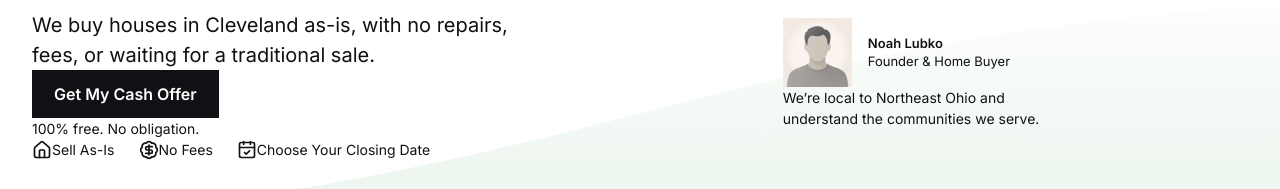
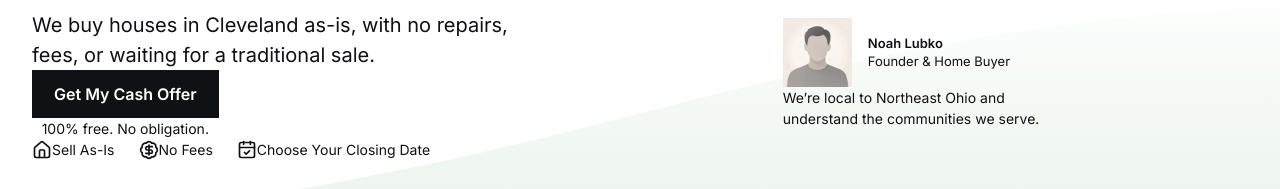
Before and after one commit to YHICAdmin/your-house-in-cash, a Next.js app: page / in a window 1280 px wide. Shown: the part 537-726 px from the top of the page. Built offline with nearby package versions, Linux system fonts and the light colour scheme.

Commit message:
feat: refine Area Page Hero composition

```diff
--- a/src/components/area/area-hero.module.css
+++ b/src/components/area/area-hero.module.css
@@ -35,6 +35,13 @@
 .supportingCopy {
   margin: 0 0 var(--spacing-l);
   color: var(--color-text-secondary);
+}
+
+.ctaGroup {
+  display: flex;
+  width: fit-content;
+  flex-direction: column;
+  align-items: center;
 }
 
 .microcopy {
--- a/src/components/area/area-hero.tsx
+++ b/src/components/area/area-hero.tsx
@@ -35,10 +35,12 @@ export function AreaHero({ city }: AreaHeroProps) {
             We buy houses in {city} as-is, with no repairs, fees, or waiting for a
             traditional sale.
           </p>
-          <Button href="/get-cash-offer">Get My Cash Offer</Button>
-          <p className={`${styles.microcopy} text-body-small`}>
-            100% free. No obligation.
-          </p>
+          <div className={styles.ctaGroup}>
+            <Button href="/get-cash-offer">Get My Cash Offer</Button>
+            <p className={`${styles.microcopy} text-body-small`}>
+              100% free. No obligation.
+            </p>
+          </div>
           <ul className={styles.benefits}>
             {benefits.map(({ icon: Icon, label }) => (
               <li key={label} className="text-body-small">
```
Also changed, not shown: project-documentation/website-specification/area-page.md (+1 -0 lines).
